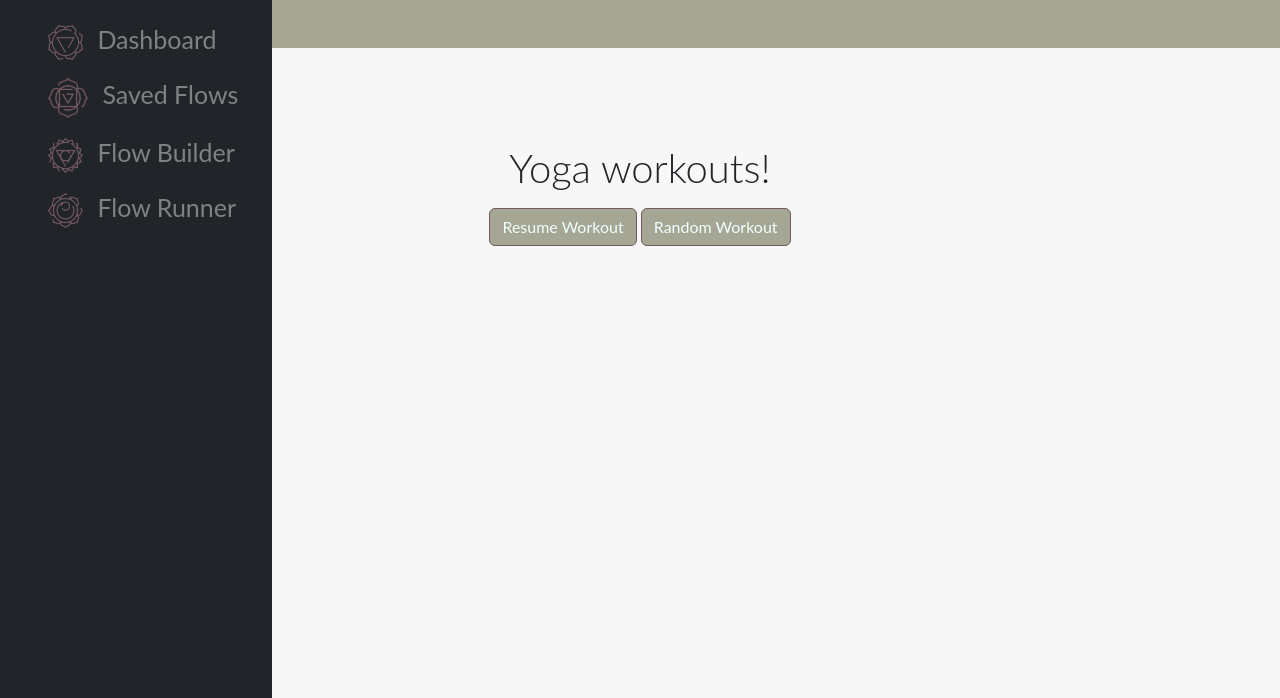
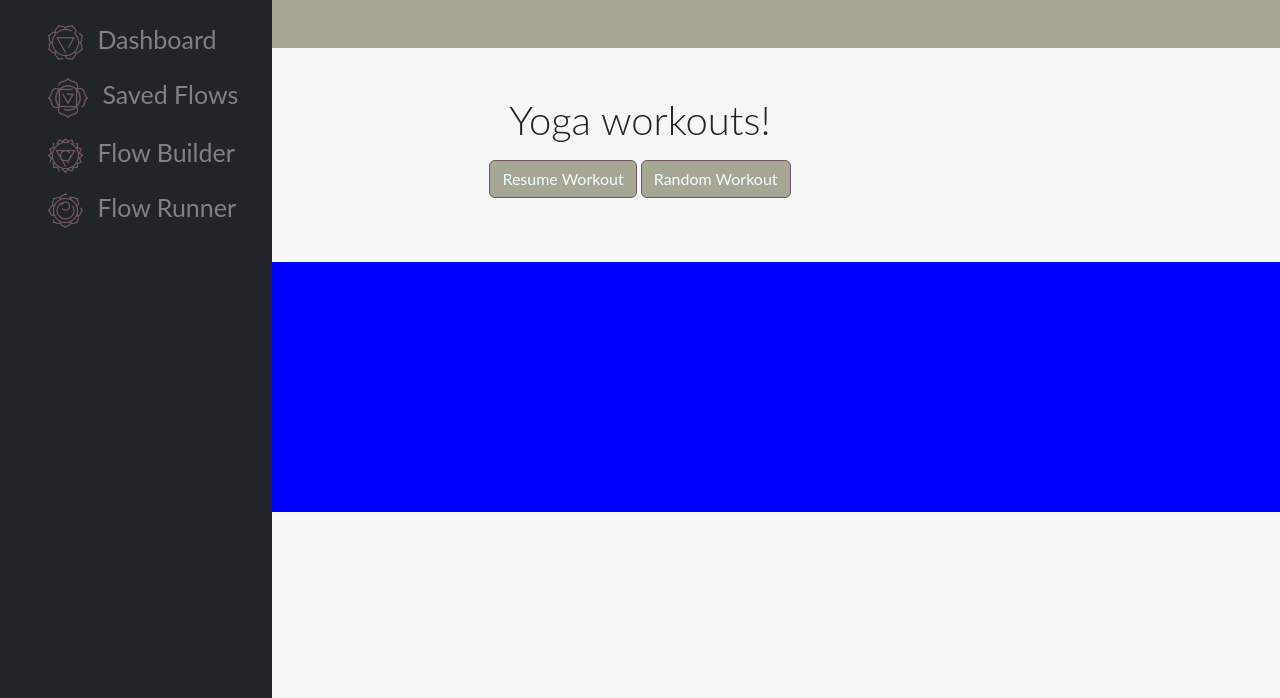
Before and after one commit to DuranAgustin/dev-yoga, a plain HTML site: page Views/dashboard.html in a window 1280 px wide. Shown: the part 102-800 px from the top of the page. Drawn offline with nearby package versions, Linux system fonts and the light colour scheme.

Commit message:
removed unnecessary documents

```diff
--- a/Styles/dashboard.css
+++ b/Styles/dashboard-styles/dashboard.css
@@ -310,3 +310,8 @@ body {
   color: var(--white);
   cursor: pointer;
 }
+
+#saved-flows {
+  background-color: blue;
+  height: 250px;
+}
--- a/Views/dashboard.html
+++ b/Views/dashboard.html
@@ -22,7 +22,7 @@
     rel="stylesheet"
   />
 
-    <link rel="stylesheet" href="../Styles/dashboard.css">
+    <link rel="stylesheet" href="../Styles/dashboard-styles/dashboard.css">
     <link
     rel="stylesheet"
     href="../Styles/flow-builder-styles/card-styles.css"
@@ -113,7 +113,7 @@
       <h1 id="page-title">Dashboard </h1>
     </header>
 
-    <section class="py-5 text-center container">
+    <section class="text-center container">
       <div class="row py-lg-5">
         <div class="col-lg-6 col-md-8 mx-auto">
           <h1 class="fw-light">Yoga workouts!</h1>
@@ -126,6 +126,9 @@
           </p>
         </div>
       </div>
+    </section>
+    <section id="saved-flows">
+
     </section>
     <main id="main">
 
```
Also changed, not shown: Scripts/script.js (deleted), Styles/style.css (deleted).
